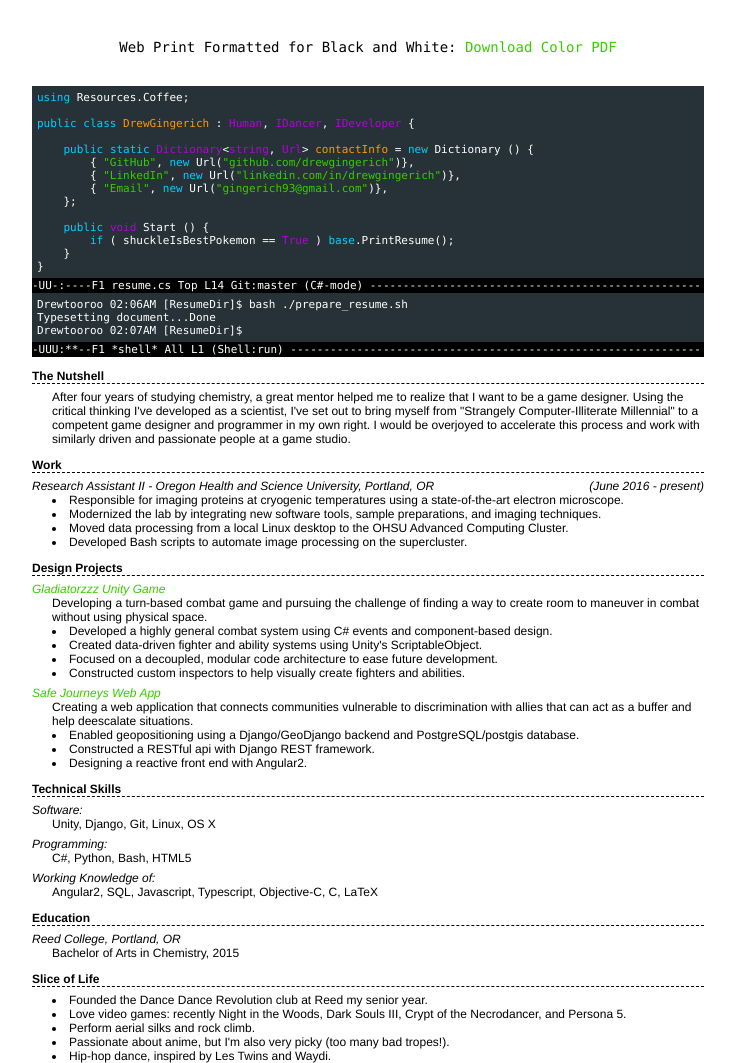
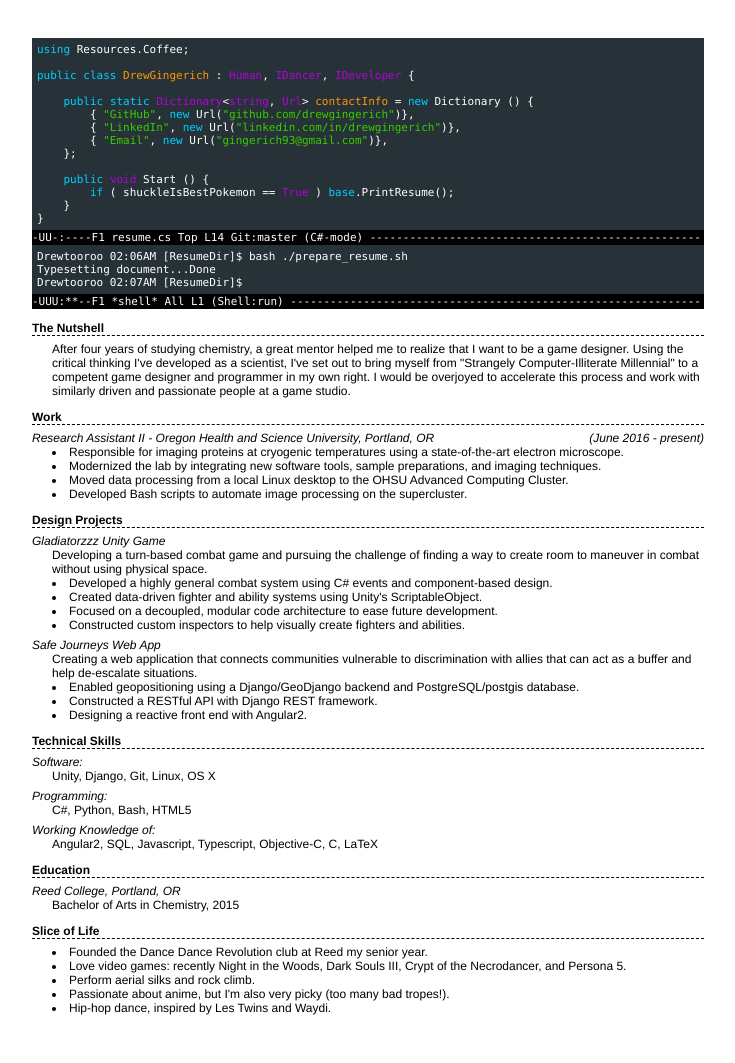
Before and after one commit to ryanstreur/drewgingerich.github.io, a plain HTML site: page index.html in a window 1280 px wide. Shown: the whole page, without its empty margins (40-775 px from the left). Drawn offline with Linux system fonts and the light colour scheme.

Commit message:
Update resume

```diff
--- a/index.html
+++ b/index.html
@@ -2,7 +2,7 @@
 <html>
 <head>
   <title>Drew Gingerich is Doing Things</title>
-  <link href="web_resume.css" rel="stylesheet">
+  <link href="printable_resume.css" rel="stylesheet">
 </head>
 
 <body>
@@ -66,9 +66,9 @@ Drewtooroo 02:07AM [ResumeDir]$
 <li>Constructed custom inspectors to help visually create fighters and abilities.</li>
 <div class="halfbreak"></div>
 <a href="https://github.com/drewgingerich/SJMS"><h5>Safe Journeys Web App</h5></a>
-<p>Creating a web application that connects communities vulnerable to discrimination with allies that can act as a buffer and help deescalate situations.</p>
+<p>Creating a web application that connects communities vulnerable to discrimination with allies that can act as a buffer and help de-escalate situations.</p>
 <li>Enabled geopositioning using a Django/GeoDjango backend and PostgreSQL/postgis database.</li>
-<li>Constructed a RESTful api with Django REST framework.</li>
+<li>Constructed a RESTful API with Django REST framework.</li>
 <li>Designing a reactive front end with Angular2.</li>
 
 <div class="fullbreak"></div>
```
Also changed, not shown: 1 other file.
